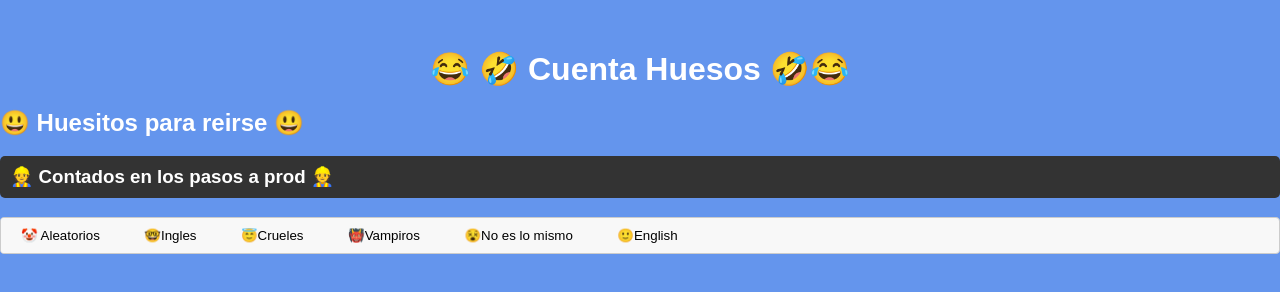
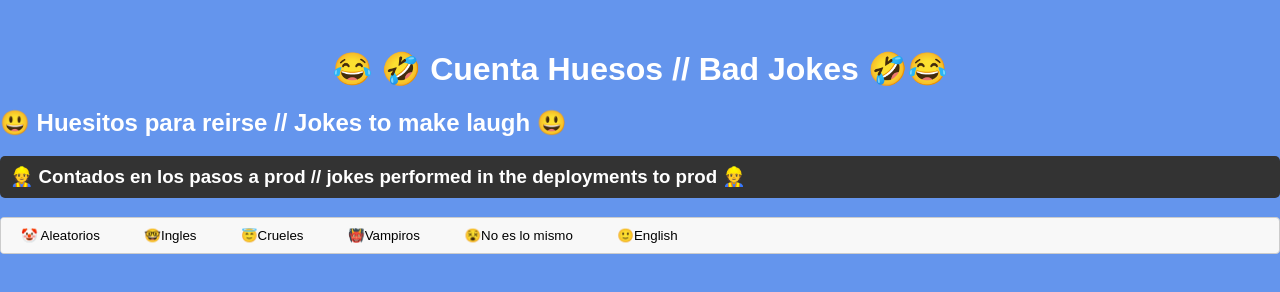
Before and after one commit to Dathos1984/cuenta_huesos, a plain HTML site: page index.html in a window 1280 px wide. Drawn offline with Linux system fonts and the light colour scheme.

Commit message:
Update index.html

```diff
--- a/index.html
+++ b/index.html
@@ -93,9 +93,9 @@
     </script>
 </head>
 <body>
-<h1>&#128514; &#129315; Cuenta Huesos &#129315;&#128514;</h1>
-<h2>&#128515; Huesitos para reirse &#128515;</h2>
-<h3>&#128119; Contados en los pasos a prod &#128119;</h3>
+<h1>&#128514; &#129315; Cuenta Huesos // Bad Jokes  &#129315;&#128514;</h1>
+<h2>&#128515; Huesitos para reirse // Jokes to make laugh &#128515;</h2>
+<h3>&#128119; Contados en los pasos a prod // jokes performed in the deployments to prod  &#128119;</h3>
 <div class="tab">
     <button class="tablinks" onclick="openTab(event,'Aleatorios')">&#129313; Aleatorios</button>
     <button class="tablinks" onclick="openTab(event,'Ingles')">&#129299;Ingles</button>
```
